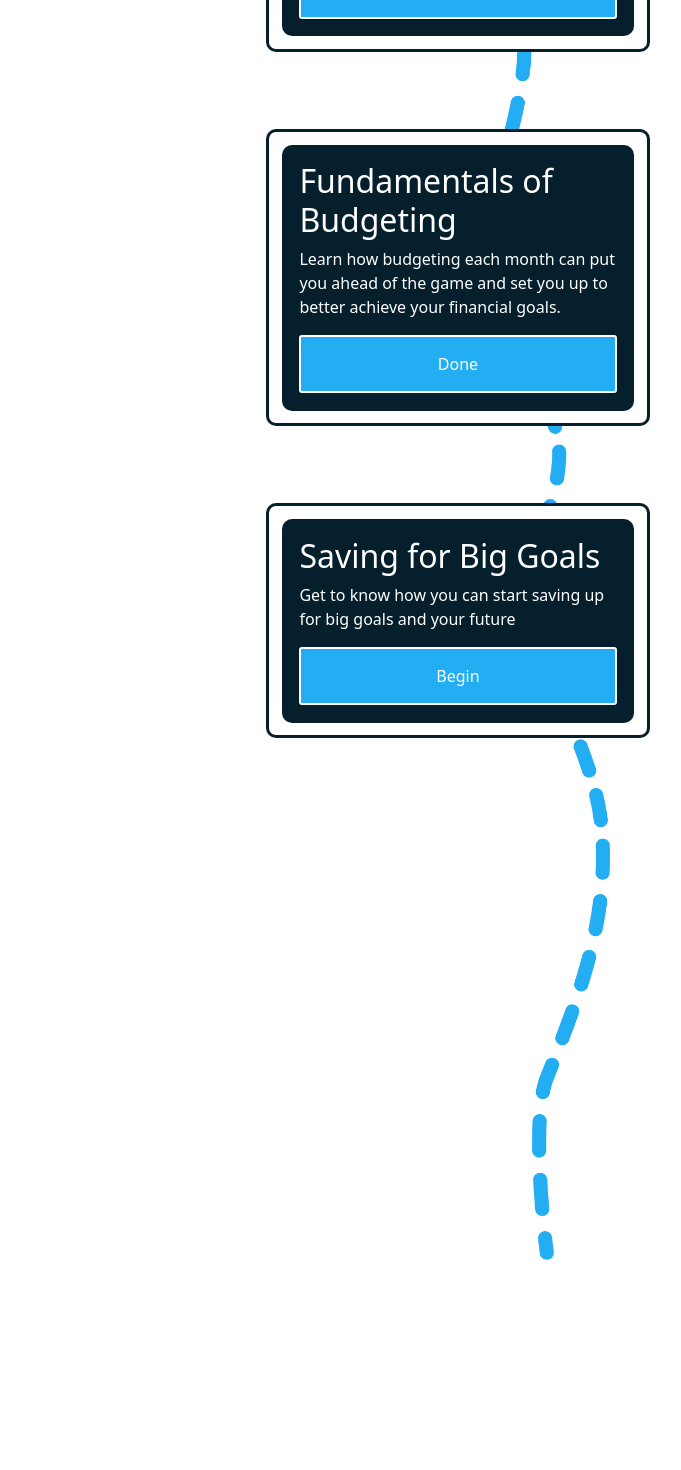
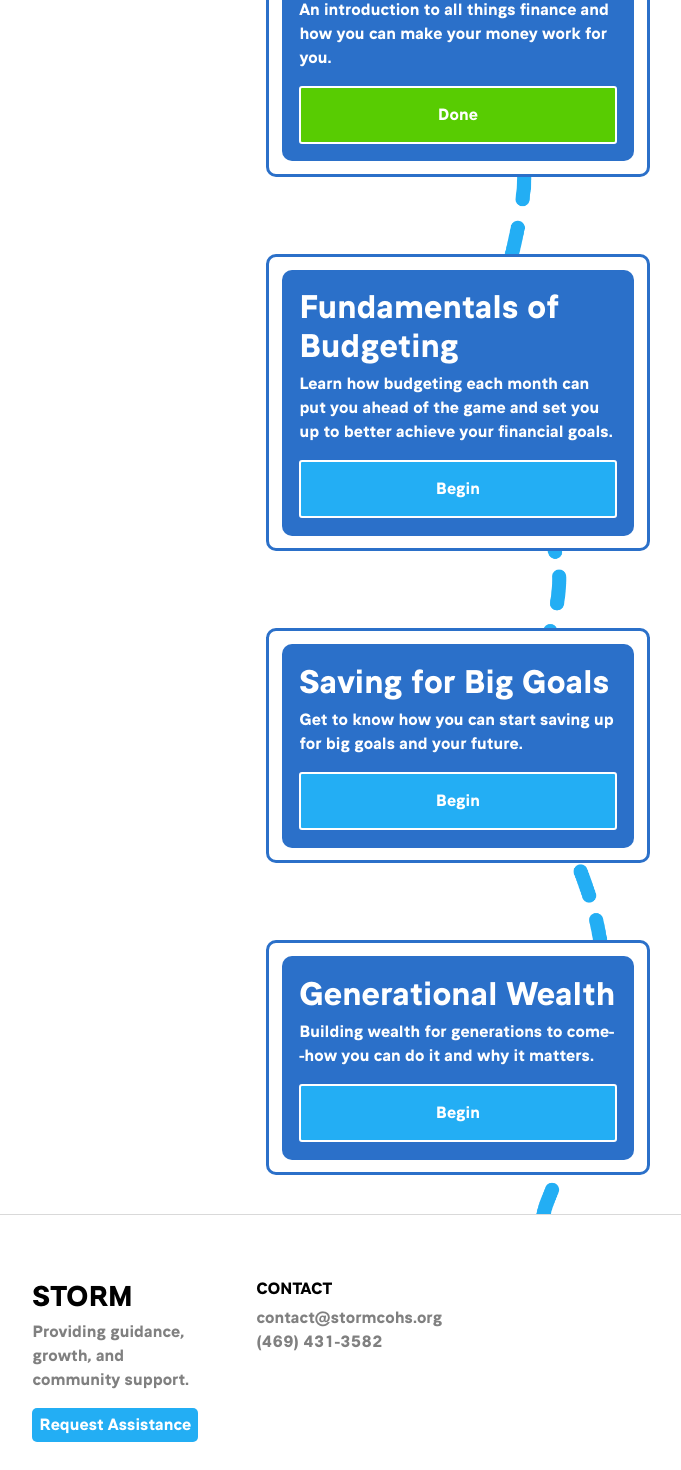
Before and after one commit to cfgtexas24/Team-4, a React (Vite) app in the folder frontend/storm-app/: page /course in a window 1280 px wide. Shown: the part 380-1850 px from the top of the page, without its empty margins (182-863 px from the left). Before the commit the page ends 1640 px from the top, so only its background shows below. Built offline with nearby package versions, Linux system fonts and the light colour scheme.

Commit message:
Created footer and styled across pages

```diff
--- a/frontend/storm-app/src/App.css
+++ b/frontend/storm-app/src/App.css
@@ -0,0 +1,13 @@
+@font-face {
+    font-family: "Genera Light";
+    src: url("./fonts/GeneraAltLight-ALEGD.otf");
+}
+
+@font-face {
+    font-family: "Genera Bold";
+    src: url("./fonts/GeneraSemibold-qZmod.otf");
+}
+
+* {
+    font-family: "Genera Bold";
+}
--- a/frontend/storm-app/src/App.jsx
+++ b/frontend/storm-app/src/App.jsx
@@ -10,11 +10,13 @@ import SignUpPage from "./pages/SignUpPage/SignUpPage";
 import CoursesPage from "./pages/FinanceCoursesPage/CoursesPage";
 
 import "./App.css";
+import FooterComponent from "./components/FooterComponent/FooterComponenet";
 
 function App() {
   return (
     <>
       <p>App</p>
+      <NavigationBar />
       <BrowserRouter>
         <Routes>
           <Route path="/" element={<DashboardPage />} />
@@ -26,6 +28,7 @@ function App() {
           <Route path="/course" element={<CoursesPage />}></Route>
         </Routes>
       </BrowserRouter>
+      <FooterComponent />
     </>
   );
 }
--- /dev/null
+++ b/frontend/storm-app/src/components/FooterComponent/FooterComponenet.jsx
@@ -0,0 +1,24 @@
+import "./FooterComponent.css";
+
+function FooterComponent() {
+  return (
+    <>
+      <div className="footer">
+        <div className="section">
+          <h3>STORM</h3>
+          <p>Providing guidance, growth, and community support.</p>
+          <h6 className="button-redirect">Request Assistance</h6>
+        </div>
+        <div className="section">
+          <h6 className="section-header">CONTACT</h6>
+          <p>contact@stormcohs.org{"\n"}(469) 431-3582</p>
+          <p></p>
+        </div>
+        <div className="section"></div>
+        <div className="section"></div>
+      </div>
+    </>
+  );
+}
+
+export default FooterComponent;
--- /dev/null
+++ b/frontend/storm-app/src/components/FooterComponent/FooterComponent.css
@@ -0,0 +1,38 @@
+.footer {
+    display: flex;
+    justify-content: space-around;
+    flex-direction: row;
+    padding: 5% 5%;
+    color: grey;
+    margin-top: auto;
+    z-index: -1;
+    background-color: white;
+    border-top: 1px rgba(128, 128, 128, .3) solid;
+    width: 80%;
+    margin: 0% 10%;
+}
+
+.section {
+    width: 20%;
+}
+
+h5, h4, h3, h6 {
+    font-weight: bolder;
+    color: black;
+
+}
+
+.button-redirect {
+    padding: 4%;
+    width: fit-content;
+    background-color: rgb(35,174,244);
+    color: white;
+    border-radius: 5px;
+    transition-duration: 1s;
+
+}
+.button-redirect:hover {
+    cursor: pointer;
+    transition-duration: 1s;
+    background-color: rgb(26, 150, 211);
+}
--- a/frontend/storm-app/src/components/ModuleComponent/ModuleComponent.css
+++ b/frontend/storm-app/src/components/ModuleComponent/ModuleComponent.css
@@ -4,7 +4,7 @@
 
 .module-border {
     display: flex;
-    border: 3px solid rgb(5, 31, 44);
+    border: 3px solid #2b70c9;
     padding: 1%;
     width: 30%;
     border-radius: 10px;
@@ -16,14 +16,13 @@
     display: block;
     width: 100%;
     margin: auto;
-    background-color: rgb(5, 31, 44);
+    background-color: #2b70c9;
     color: white;
     border-radius: 10px;
     padding: 5%;
 }
 
 .module-button {
-    background-color: rgba(35,174,244);
     color: white;
     border: none;
     border: 2px solid white;
@@ -38,3 +37,19 @@
     cursor: pointer;
     background-color: rgba(35,174,244, .8)
 }
+
+.done {
+    background-color: rgba(88, 204, 2);
+}
+.done:hover {
+    transition-duration: 1s;
+    background-color: rgb(78, 179, 1);
+}
+
+.todo {
+    background-color: rgba(35,174,244);
+}
+.todo:hover {
+    background-color: rgba(32, 157, 219, 0.8);
+    transition-duration: 1s;
+}
--- a/frontend/storm-app/src/components/ModuleComponent/ModuleComponent.jsx
+++ b/frontend/storm-app/src/components/ModuleComponent/ModuleComponent.jsx
@@ -14,7 +14,9 @@ function ModuleComponent(moduleInfo) {
         <div class="module">
           <h2>{moduleName}</h2>
           <p>{moduleDescription}</p>
-          <button class="module-button">
+          <button
+            class={"module-button " + (moduleStatus == DONE ? "done" : "todo")}
+          >
             {moduleStatus == DONE ? "Done" : "Begin"}
           </button>
         </div>
--- a/frontend/storm-app/src/index.css
+++ b/frontend/storm-app/src/index.css
@@ -1,3 +1,7 @@
+* {
+    font-family: 'Roboto';
+}
+
 .custom-bg-color {
     background-color: #74eb34; /* Replace with your desired color */
 }
--- a/frontend/storm-app/src/pages/FinanceCoursesPage/CoursesPage.css
+++ b/frontend/storm-app/src/pages/FinanceCoursesPage/CoursesPage.css
@@ -14,6 +14,12 @@
     position: absolute;
 }
 
+.path-header {
+    display:flex;
+    justify-content: center;
+    background-color: white;
+}
+
 .class-header {
     width: 100%;
     background-color: deepskyblue;
--- a/frontend/storm-app/src/pages/FinanceCoursesPage/CoursesPage.jsx
+++ b/frontend/storm-app/src/pages/FinanceCoursesPage/CoursesPage.jsx
@@ -17,12 +17,18 @@ const FINANCE_APP = {
       name: "Fundamentals of Budgeting",
       description:
         "Learn how budgeting each month can put you ahead of the game and set you up to better achieve your financial goals.",
-      status: "done",
+      status: "todo",
     },
     {
       name: "Saving for Big Goals",
       description:
-        "Get to know how you can start saving up for big goals and your future",
+        "Get to know how you can start saving up for big goals and your future.",
+      status: "todo",
+    },
+    {
+      name: "Generational Wealth",
+      description:
+        "Building wealth for generations to come--how you can do it and why it matters.",
       status: "todo",
     },
   ],
```
Also changed, not shown: frontend/storm-app/src/fonts/GeneraAltLight-ALEGD.otf (added), frontend/storm-app/src/fonts/GeneraSemibold-qZmod.otf (added).
